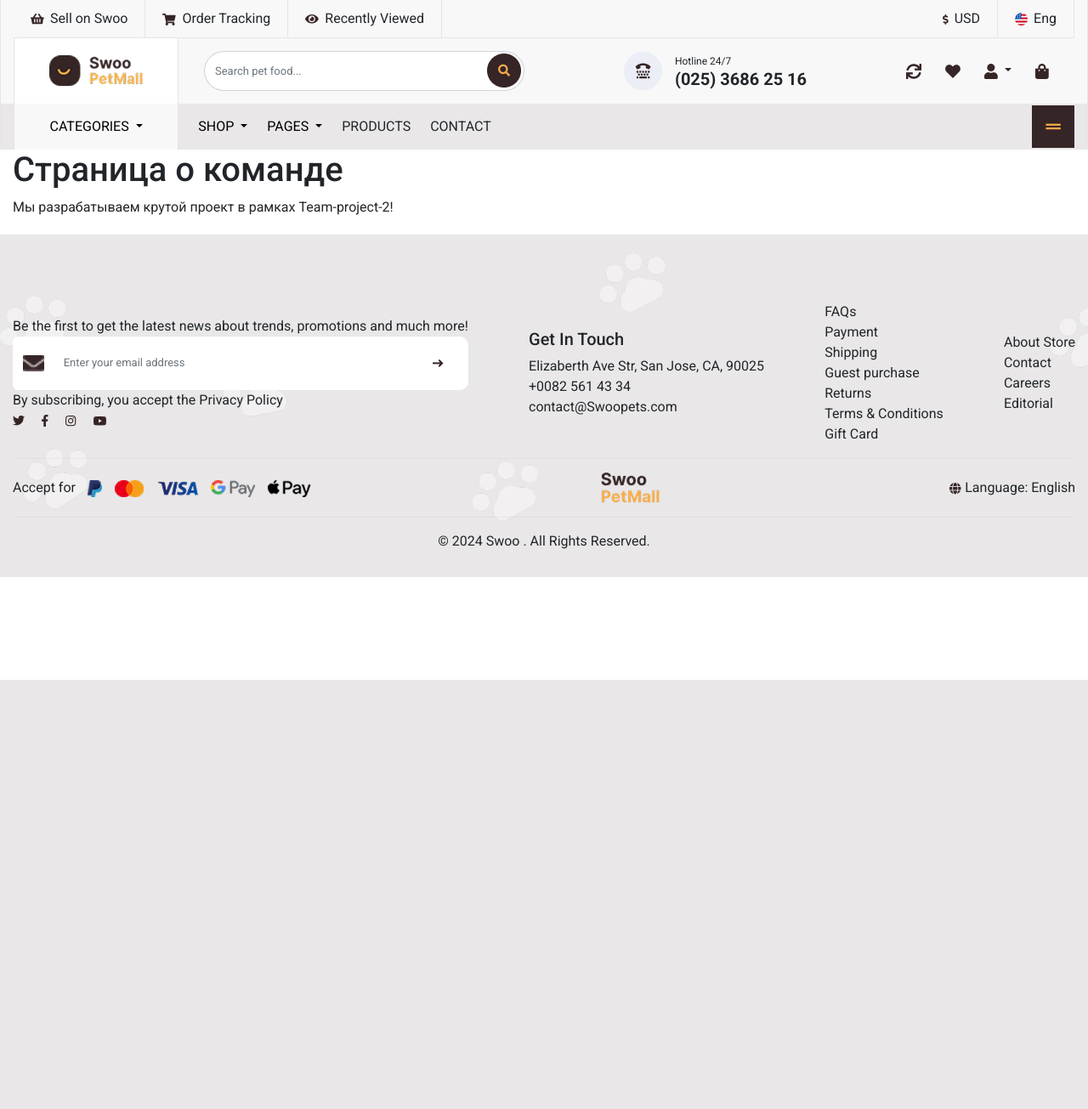
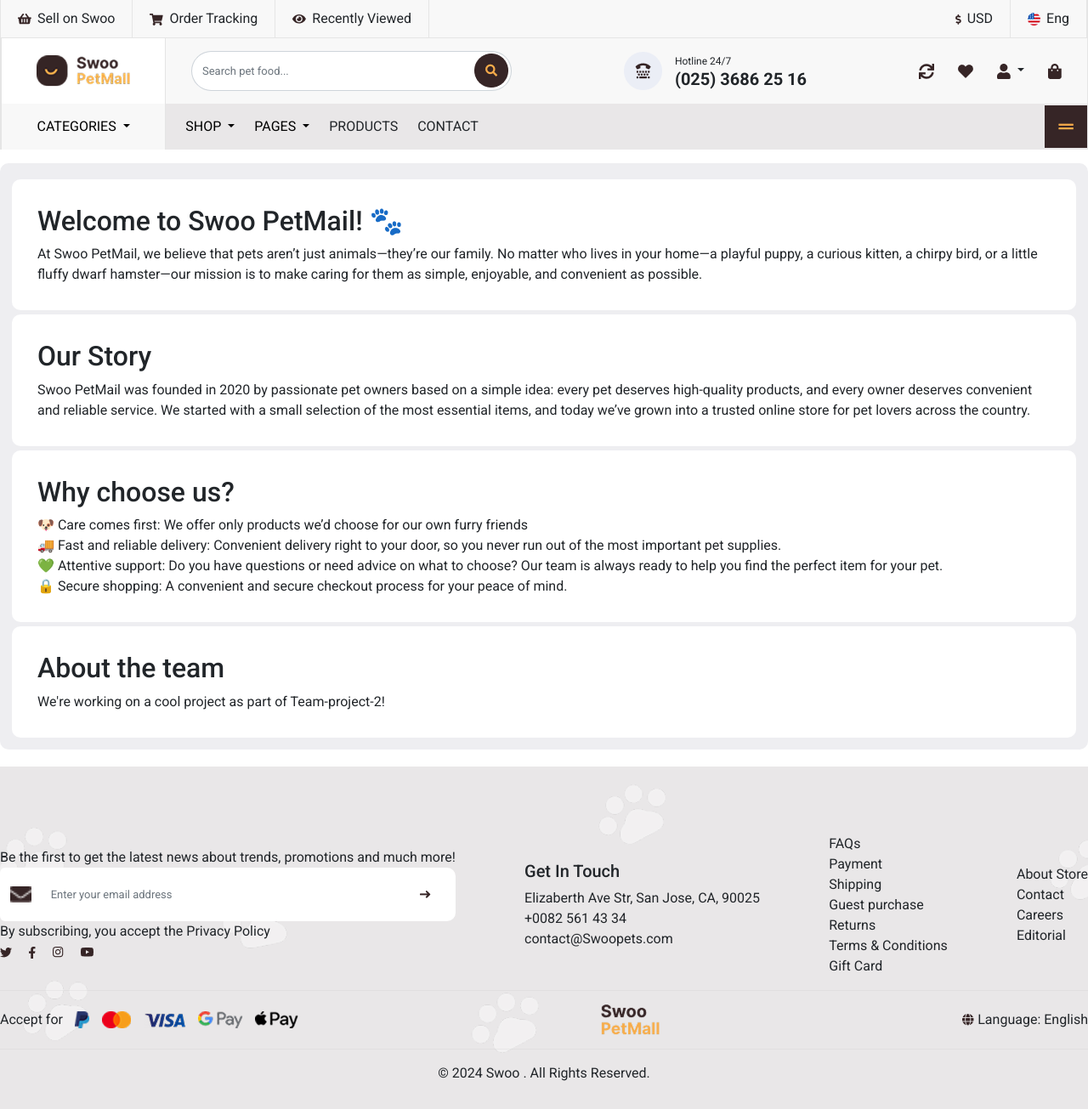
Before and after one commit to Markyha2yha/Team-project-2, a Django app: page /about/ in a window 1280 px wide. Shown: the whole page at 85% size. Before the commit the page ends 800 px from the top, so only its background shows below. Run offline with Django 5.2, Linux system fonts and the light colour scheme; data that the repository does not hold is empty.

Commit message:
Frontend fixes and additions

```diff
--- /dev/null
+++ b/main/static/main/css/about.css
@@ -0,0 +1,13 @@
+.dark-gray-bg{
+    margin-top: 16px;
+    background-color: #eeeef1;
+    padding: 14px;
+    border-radius: 10px;
+}
+
+.light-bg{
+    background-color: white;
+    padding: 30px;
+    border-radius: 10px;
+    margin-top: 5px;
+}
--- a/main/static/main/css/contact.css
+++ b/main/static/main/css/contact.css
@@ -24,3 +24,7 @@
     background-color: #1ABA1A !important;
     color: white !important;
 }
+
+.map-style{
+    width: 1200px;
+}
--- a/main/static/main/css/style.css
+++ b/main/static/main/css/style.css
@@ -87,7 +87,7 @@ hr{
 .margin-container{
     max-width: 1298px;
     margin: 0px auto;
-    padding: 0px 15px;
+    padding: 0px 0px;
 }
 
 
--- a/main/templates/main/about.html
+++ b/main/templates/main/about.html
@@ -1,8 +1,45 @@
 {% extends 'main/base.html' %}
+{% load static %}
 
-{% block title %}О нас{% endblock %}
+{% block title %}About Us{% endblock %}
+
+{% block extra_css %}
+<link rel="stylesheet" href="{% static 'main/css/about.css' %}">
+{% endblock %}
 
 {% block content %}
-    <h1>Страница о команде</h1>
-    <p>Мы разрабатываем крутой проект в рамках Team-project-2!</p>
+<div class="dark-gray-bg">
+    <div class="light-bg">
+        <h2>Welcome to Swoo PetMail! 🐾</h2>
+        <p>At Swoo PetMail, we believe that pets aren’t
+            just animals—they’re our family. No matter
+            who lives in your home—a playful puppy, a
+            curious kitten, a chirpy bird, or a little fluffy
+            dwarf hamster—our mission is to make caring for them as
+            simple, enjoyable, and convenient as possible.</p>
+    </div>
+    <div class="light-bg">
+        <h2>Our Story</h2>
+        <p>Swoo PetMail was founded in 2020 by passionate
+            pet owners
+            based on a simple idea: every pet deserves high-quality
+            products, and every owner deserves convenient and reliable service.
+            We started with a small selection of the most essential items,
+            and today we’ve grown into a trusted online store
+            for pet lovers across the country.</p>
+    </div>
+    <div class="light-bg">
+        <h2>Why choose us?</h2>
+        <ul>
+            <li>🐶 Care comes first: We offer only products we’d choose for our own furry friends</li>
+            <li>🚚 Fast and reliable delivery: Convenient delivery right to your door, so you never run out of the most important pet supplies.</li>
+            <li>💚 Attentive support: Do you have questions or need advice on what to choose? Our team is always ready to help you find the perfect item for your pet.</li>
+            <li>🔒 Secure shopping: A convenient and secure checkout process for your peace of mind.</li>
+        </ul>
+    </div>
+    <div class="light-bg">
+        <h2>About the team</h2>
+        <p>We're working on a cool project as part of Team-project-2!</p>
+    </div>
+</div>
 {% endblock %}
--- a/main/templates/main/base.html
+++ b/main/templates/main/base.html
@@ -4,8 +4,6 @@
 <html lang="en">
 <head>
     <meta charset="UTF-8">
-    <!-- Підключення шрифту -->
-
     <!-- Підключення bootstrap -->
     <link href="https://cdn.jsdelivr.net/npm/bootstrap@5.2.3/dist/css/bootstrap.min.css" rel="stylesheet"
           integrity="sha384-rbsA2VBKQhggwzxH7pPCaAqO46MgnOM80zW1RWuH61DGLwZJEdK2Kadq2F9CUG65" crossorigin="anonymous">
@@ -203,8 +201,8 @@
                 </li>
                 <li>
                     <ul>
-                        <li><a href="#">About Store</a></li>
-                        <li><a href="#">Contact</a></li>
+                        <li><a href="{% url 'about' %}">About Store</a></li>
+                        <li><a href="{% url 'contact' %}">Contact</a></li>
                         <li><a href="#">Careers</a></li>
                         <li><a href="#">Editorial</a></li>
                     </ul>
--- a/main/templates/main/contact.html
+++ b/main/templates/main/contact.html
@@ -68,9 +68,7 @@
 <div class="dark-gray-bg">
     <div class="light-bg">
         <h3>Find us on google map</h3>
-        <div class="map-pic-style" >
-            <!-- має бути мапа -->
-        </div>
+        <img src="{% static 'main/images/map.png'%}" alt="map" class="map-style">
     </div>
 </div>
 
```
Also changed, not shown: shop/static/shop/css/shop.css (+14 -0 lines), shop/templates/shop/favorites.html (+9 -4 lines), media/avatars/adopy_04.png (added), media/avatars/map.png (added), shop/static/shop/images/no-fav.png (added).
